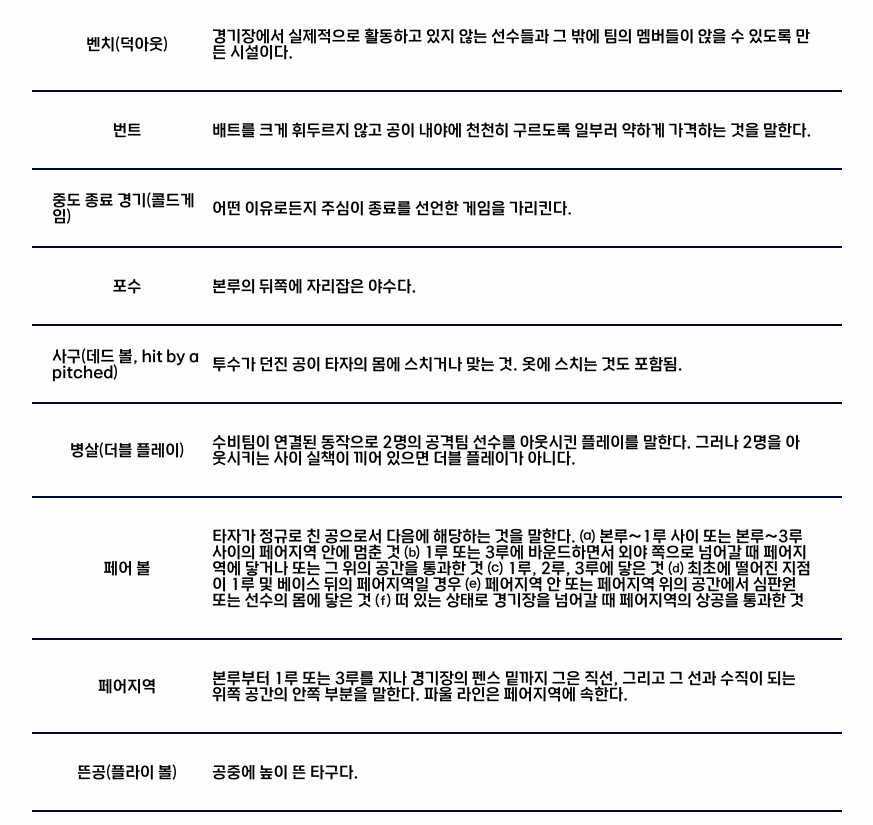
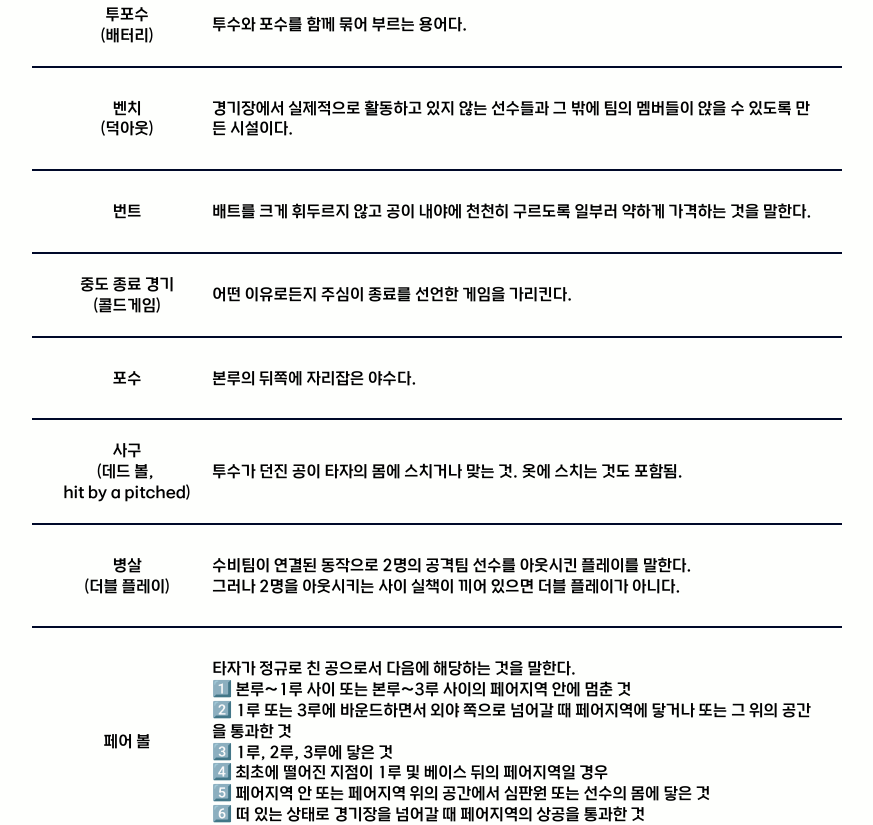
Before and after one commit to rnjsdpwls/Kbopedia, a React (Create React App) app in the folder KBO_FRONT/: page /Dict in a window 1280 px wide. Shown: the part 1001-1826 px from the top of the page, without its empty margins (203-1076 px from the left). Built offline with nearby package versions, Linux system fonts and the light colour scheme.

Commit message:
fix: Resolve problems on Dict page

```diff
--- a/KBO_FRONT/src/components/pages/DictPage/SearchedKeywords.tsx
+++ b/KBO_FRONT/src/components/pages/DictPage/SearchedKeywords.tsx
@@ -10,14 +10,14 @@ type TermsData = {
 
 interface SearchedKeywordsProps {
   searchValue: string;
-  termType: 'basic' | 'advanced';
+  termType: 'basic' | 'advanced' | null;
 }
 
 export default function SearchedKeywords({ searchValue, termType }: SearchedKeywordsProps) {
   const [data, setData] = useState<TermsData[]>([]);
 
   useEffect(() => {
-    const termData = termType === 'basic' ? termsDummy.basic_term : termsDummy.advanced_term;
+    const termData = [...termsDummy.basic_term, ...termsDummy.advanced_term];
 
     const filteredData = termData.filter((item) =>
       item.term.toLowerCase().includes(searchValue.toLowerCase())
--- a/KBO_FRONT/src/components/pages/DictPage/StyledSearchedKeywords.ts
+++ b/KBO_FRONT/src/components/pages/DictPage/StyledSearchedKeywords.ts
@@ -22,14 +22,19 @@ export const ItemTerm = styled.span`
   display: flex;
   justify-content: center;
   align-items: center;
+  text-align: center;
   position: relative;
   width: 150px;
+  white-space: pre-wrap;
+  line-height: 1.3em;
 `;
 
 export const ItemDescription = styled.span`
   position: relative;
   margin: 10px;
   width: 600px;
+  white-space: pre-wrap; // 줄바꿈을 위한
+  line-height: 1.3em;
 `;
 
 export const BtnWords = styled.button`
--- a/KBO_FRONT/src/db/termsData.json
+++ b/KBO_FRONT/src/db/termsData.json
@@ -7,8 +7,8 @@
     },
     {
       "id": 2,
-      "term": "루(베이스)",
-      "description": "주자가 득점하기 위하여 닿아야 하는 4개의 지점을 말한다. 이 용어는 그 지점에 놓인 캔버스 백과 고무재질의 평판(홈 플레이트)을 가리키는 말로 쓰일 경우가 더 많다."
+      "term": "루\n(베이스)",
+      "description": "주자가 득점하기 위하여 닿아야 하는 4개의 지점을 말한다. \n이 용어는 그 지점에 놓인 캔버스 백과 고무재질의 평판(홈 플레이트)을 가리키는 말로 쓰일 경우가 더 많다."
     },
     {
       "id": 3,
@@ -18,7 +18,7 @@
     {
       "id": 4,
       "term": "고의사구",
-      "description": "수비팀이 심판에게 고의4구 의사를 전달하여 타자와 승부하지 않고 타자를 1루로 출루시킴. 더블플레이를 노리거나 잘하는 타자를 상대로 보여주는 플레이."
+      "description": "수비팀이 심판에게 고의4구 의사를 전달하여 타자와 승부하지 않고 타자를 1루로 출루시킴. \n더블플레이를 노리거나 잘하는 타자를 상대로 보여주는 플레이."
     },
     {
       "id": 5,
@@ -32,12 +32,12 @@
     },
     {
       "id": 7,
-      "term": "투포수(배터리)",
+      "term": "투포수\n(배터리)",
       "description": "투수와 포수를 함께 묶어 부르는 용어다."
     },
     {
       "id": 8,
-      "term": "벤치(덕아웃)",
+      "term": "벤치\n(덕아웃)",
       "description": "경기장에서 실제적으로 활동하고 있지 않는 선수들과 그 밖에 팀의 멤버들이 앉을 수 있도록 만든 시설이다."
     },
     {
@@ -47,7 +47,7 @@
     },
     {
       "id": 10,
-      "term": "중도 종료 경기(콜드게임)",
+      "term": "중도 종료 경기\n(콜드게임)",
       "description": "어떤 이유로든지 주심이 종료를 선언한 게임을 가리킨다."
     },
     {
@@ -57,18 +57,18 @@
     },
     {
       "id": 12,
-      "term": "사구(데드 볼, hit by a pitched)",
+      "term": "사구\n(데드 볼, \nhit by a pitched)",
       "description": "투수가 던진 공이 타자의 몸에 스치거나 맞는 것. 옷에 스치는 것도 포함됨."
     },
     {
       "id": 13,
-      "term": "병살(더블 플레이)",
-      "description": "수비팀이 연결된 동작으로 2명의 공격팀 선수를 아웃시킨 플레이를 말한다. 그러나 2명을 아웃시키는 사이 실책이 끼어 있으면 더블 플레이가 아니다."
+      "term": "병살\n(더블 플레이)",
+      "description": "수비팀이 연결된 동작으로 2명의 공격팀 선수를 아웃시킨 플레이를 말한다. \n그러나 2명을 아웃시키는 사이 실책이 끼어 있으면 더블 플레이가 아니다."
     },
     {
       "id": 14,
       "term": "페어 볼",
-      "description": "타자가 정규로 친 공으로서 다음에 해당하는 것을 말한다.\n⒜ 본루~1루 사이 또는 본루~3루 사이의 페어지역 안에 멈춘 것\n⒝ 1루 또는 3루에 바운드하면서 외야 쪽으로 넘어갈 때 페어지역에 닿거나 또는 그 위의 공간을 통과한 것\n⒞ 1루, 2루, 3루에 닿은 것\n⒟ 최초에 떨어진 지점이 1루 및 베이스 뒤의 페어지역일 경우\n⒠ 페어지역 안 또는 페어지역 위의 공간에서 심판원 또는 선수의 몸에 닿은 것\n⒡ 떠 있는 상태로 경기장을 넘어갈 때 페어지역의 상공을 통과한 것"
+      "description": "타자가 정규로 친 공으로서 다음에 해당하는 것을 말한다.\n1️⃣ 본루~1루 사이 또는 본루~3루 사이의 페어지역 안에 멈춘 것\n2️⃣ 1루 또는 3루에 바운드하면서 외야 쪽으로 넘어갈 때 페어지역에 닿거나 또는 그 위의 공간을 통과한 것\n3️⃣ 1루, 2루, 3루에 닿은 것\n4️⃣ 최초에 떨어진 지점이 1루 및 베이스 뒤의 페어지역일 경우\n5️⃣ 페어지역 안 또는 페어지역 위의 공간에서 심판원 또는 선수의 몸에 닿은 것\n6️⃣ 떠 있는 상태로 경기장을 넘어갈 때 페어지역의 상공을 통과한 것"
     },
     {
       "id": 15,
@@ -77,7 +77,7 @@
     },
     {
       "id": 16,
-      "term": "뜬공(플라이 볼)",
+      "term": "뜬공\n(플라이 볼)",
       "description": "공중에 높이 뜬 타구다."
     },
     {
@@ -88,12 +88,12 @@
     {
       "id": 18,
       "term": "파울 볼",
-      "description": "타자가 정규로 친 공으로서 다음에 해당한 것을 말한다.\n⒜ 본루~1루 또는 본루~3루 사이의 파울지역에 멈춘 것\n⒝ 1루 또는 3루를 굴러서 외야 쪽으로 넘어갈 경우 파울지역에 닿으면서 통과하거나 또는 파울지역의 상공을 통과한 것\n⒞ 1루 또는 3루를 넘은 파울지역에 최초로 떨어진 것\n⒟ 파울지역과 그 상공에서 심판원이나 선수의 신체, 그 밖에 지면 이외의 물체에 닿은 것"
+      "description": "타자가 정규로 친 공으로서 다음에 해당한 것을 말한다.\n1️⃣ 본루~1루 또는 본루~3루 사이의 파울지역에 멈춘 것\n2️⃣ 1루 또는 3루를 굴러서 외야 쪽으로 넘어갈 경우 파울지역에 닿으면서 통과하거나 또는 파울지역의 상공을 통과한 것\n3️⃣ 1루 또는 3루를 넘은 파울지역에 최초로 떨어진 것\n4️⃣ 파울지역과 그 상공에서 심판원이나 선수의 신체, 그 밖에 지면 이외의 물체에 닿은 것"
     },
     {
       "id": 19,
       "term": "파울 팁",
-      "description": "타자가 친 공이 날카롭게 배트에 스친 뒤 직접 포수 쪽으로 가서 정규로 포구된 것을 말한다. 포구하지 못한 것은 파울 팁이 아니다. 포구된 모든 파울 팁은 스트라이크이며 볼 인 플레이다."
+      "description": "타자가 친 공이 날카롭게 배트에 스친 뒤 직접 포수 쪽으로 가서 정규로 포구된 것을 말한다. \n포구하지 못한 것은 파울 팁이 아니다. 포구된 모든 파울 팁은 스트라이크이며 볼 인 플레이다."
     },
     {
       "id": 20,
@@ -108,7 +108,7 @@
     {
       "id": 22,
       "term": "투구",
-      "description": "투수가 타자에게 던진 공을 말한다. 투수가 타자에게 던지는 투구를 제외하고 선수가 다른 선수에게 던지는 것은 모두 송구(thrown ball)다."
+      "description": "투수가 타자에게 던진 공을 말한다. \n투수가 타자에게 던지는 투구를 제외하고 선수가 다른 선수에게 던지는 것은 모두 송구다."
     },
     {
       "id": 23,
@@ -117,7 +117,7 @@
     },
     {
       "id": 24,
-      "term": "귀루(리터치)",
+      "term": "귀루\n(리터치)",
       "description": "주자가 규칙이 정한 베이스로 돌아가는 행위를 말한다."
     },
     {
@@ -143,17 +143,17 @@
     {
       "id": 29,
       "term": "스트라이크",
-      "description": "투수의 정규투구로서 심판원이 스트라이크라고 선언한 것을 말한다.\n⒜ 타자가 쳤으나(번트 포함) 투구에 배트가 닿지 않은 것\n⒝ 타자가 치지 않은 투구 가운데 공의 전부 또는 일부분이 스트라이크 존을 통과한 것\n⒞ 노 스트라이크(no strike) 또는 1스트라이크일 때 타자가 친 것이 파울 볼이 된 것\n ⒟ 번트한 것이 파울 볼이 된 것\n ⒠ 타자가 친 공이 타자의 몸이나 옷에 닿은 것 (번트 포함)\n⒡ 스트라이크 존에서 타자에게 닿은 것\n ⒢ 파울 팁이 된 것"
+      "description": "투수의 정규투구로서 심판원이 스트라이크라고 선언한 것을 말한다.\n1️⃣ 타자가 쳤으나(번트 포함) 투구에 배트가 닿지 않은 것\n2️⃣ 타자가 치지 않은 투구 가운데 공의 전부 또는 일부분이 스트라이크 존을 통과한 것\n3️⃣ 노 스트라이크 또는 1스트라이크일 때 타자가 친 것이 파울 볼이 된 것\n4️⃣ 번트한 것이 파울 볼이 된 것\n5️⃣ 타자가 친 공이 타자의 몸이나 옷에 닿은 것 (번트 포함)\n6️⃣ 스트라이크 존에서 타자에게 닿은 것\n7️⃣ 파울 팁이 된 것"
     },
     {
       "id": 30,
       "term": "스트라이크 존",
-      "description": "유니폼의 어깨 윗부분과 바지 윗부분 중간의 수평선을 상한선으로 하고, 무릎 아랫부분을 하한선으로 하는 홈 베이스 상공을 말한다. 스트라이크 존은 투구를 치려는 타자의 스탠스에 따라 결정된다."
+      "description": "유니폼의 어깨 윗부분과 바지 윗부분 중간의 수평선을 상한선으로 하고, 무릎 아랫부분을 하한선으로 하는 홈 베이스 상공을 말한다. \n스트라이크 존은 투구를 치려는 타자의 스탠스에 따라 결정된다."
     },
     {
       "id": 31,
       "term": "태그",
-      "description": "야수가 손이나 글러브로 확실하게 공을 잡고 자신의 신체를 베이스에 대는 행위 또는 공으로 주자에 대는 행위 또는 확실하게 공을 쥔 손이나 글러브(끈은 포함하지 않음)로 주자에 대는 행위를 말한다. 단, 베이스나 주자를 태그하는 동시에 또는 직후에 야수가 공을 떨어뜨리는 경우는 태그가 아니다. 태그의 정당함을 분명히 하기 위하여 야수가 확실히 공을 잡고 있다는 사실이 충분히 인정될 만큼 공을 잡고 있어야 한다. 그러나 야수가 태그를 하고 송구동작으로 이어지는 도중 공을 떨어뜨렸을 경우 해당 태그는 인정된다. 선수가 착용하고 있는 장신구(예 : 목걸이, 팔찌 등)는 해당 선수의 신체 일부분으로 간주하지 않는다."
+      "description": "야수가 손이나 글러브로 확실하게 공을 잡고 자신의 신체를 베이스에 대는 행위 또는 공으로 주자에 대는 행위 또는 확실하게 공을 쥔 손이나 글러브(끈은 포함하지 않음)로 주자에 대는 행위를 말한다. \n단, 베이스나 주자를 태그하는 동시에 또는 직후에 야수가 공을 떨어뜨리는 경우는 태그가 아니다. \n태그의 정당함을 분명히 하기 위하여 야수가 확실히 공을 잡고 있다는 사실이 충분히 인정될 만큼 공을 잡고 있어야 한다. \n그러나 야수가 태그를 하고 송구동작으로 이어지는 도중 공을 떨어뜨렸을 경우 해당 태그는 인정된다. \n선수가 착용하고 있는 장신구(예: 목걸이, 팔찌 등)는 해당 선수의 신체 일부분으로 간주하지 않는다."
     },
     {
       "id": 32,
@@ -172,7 +172,7 @@
     },
     {
       "id": 35,
-      "term": "폭투(와일드 피치)",
+      "term": "폭투\n(와일드 피치)",
       "description": "포수가 보통 수비로는 처리할 수 없을 정도로 높거나 낮거나 옆으로 빠진 투수의 정규투구를 말한다."
     },
     {
@@ -190,27 +190,27 @@
     {
       "id": 2,
       "term": "코치",
-      "description": "- 수석코치(감독대행), 타격코치, 투수코치, 불펜코치, 주루코치, 수비코치 등등\n유니폼을 입은 팀의 일원으로서 베이스 코치로서의 임무 뿐 아니라 감독이 지정한 직무를 수행하기 위해 감독이 지명한 사람이다."
+      "description": "코치 종류 : 수석코치(감독대행), 타격코치, 투수코치, 불펜코치, 주루코치, 수비코치 등\n유니폼을 입은 팀의 일원으로서 베이스 코치로서의 임무 뿐 아니라 감독이 지정한 직무를 수행하기 위해 감독이 지명한 사람이다."
     },
     {
       "id": 3,
-      "term": "연속경기(더블헤더)",
-      "description": "두 경기를 잇달아 펼치는 것을 말한다. 이런 대전은 미리 일정에 짜여 있을 때도 있고 일정 변경에 따른 때도 있다."
+      "term": "연속경기\n(더블헤더)",
+      "description": "두 경기를 잇달아 펼치는 것을 말한다. \n이런 대전은 미리 일정에 짜여 있을 때도 있고 일정 변경에 따른 때도 있다."
     },
     {
       "id": 4,
       "term": "야수선택",
-      "description": "페어 땅볼을 잡은 야수가 1루에서 타자주자를 아웃시키는 대신, 앞의 주자를 아웃시키려고 다른 베이스에 송구하는 행위를 말한다. 또한  ⒜ 안타를 친 타자주자가 선행주자를 아웃시키려는 야수의 다른 베이스로의 송구를 틈타 1개 또는 그 이상의 진루를 한 경우 ⒝ 어느 주자가 도루나 실책에 의하지 않고 다른 주자를 아웃시키려는 야수의 다른 베이스로의 송구를 틈타 진루하였을 경우  ⒞ 도루를 노린 주자가 수비팀이 무관심한 탓으로 아무런 수비행위를 하지 않은 사이에 진루하였을 경우 등"
+      "description": "페어 땅볼을 잡은 야수가 1루에서 타자주자를 아웃시키는 대신, 앞의 주자를 아웃시키려고 다른 베이스에 송구하는 행위를 말한다.\n1️⃣ 안타를 친 타자주자가 선행주자를 아웃시키려는 야수의 다른 베이스로의 송구를 틈타 1개 또는 그 이상의 진루를 한 경우 \n2️⃣ 어느 주자가 도루나 실책에 의하지 않고 다른 주자를 아웃시키려는 야수의 다른 베이스로의 송구를 틈타 진루하였을 경우 \n3️⃣ 도루를 노린 주자가 수비팀이 무관심한 탓으로 아무런 수비행위를 하지 않은 사이에 진루하였을 경우 등"
     },
     {
       "id": 5,
       "term": "인필드 플라이",
-      "description": "무사 또는 1사에 주자 1·2루 또는 만루일 때 타자가 친 것이 플라이 볼(직선타구 또는 번트한 것이 떠올라 플라이 볼이 된 것은 제외)이 되어 내야수가 평범한 수비로 포구할 수 있는 것을 말한다. 이런 상황에서 투수, 포수는 물론 내야에 자리잡은 외야수는 이 규칙의 취지에 따라 모두 내야수로 간주한다. 심판원은 타구가 명백히 인필드 플라이라고 판단했을 경우는 주자를 보호하기 위해 곧바로 ‘인필드 플라이’를 선고하여야 한다. 그리고 타구가 베이스 라인 부근으로 떠올랐을 때는 ‘인필드 플라이 이프 페어’를 선고하여야 한다.  인필드 플라이가 선고되더라도 볼 인 플레이다. 따라서 주자는 플라이 볼이 잡힐 위험을 무릅쓰고 진루할 수 있고, 보통의 플라이 볼과 마찬가지로 리터치한 후 다음 베이스를 향해 뛸 수도 있다. 그리고 타구가 파울 볼이 되면 다른 파울 볼과 같이 취급된다.  인필드 플라이로 선고된 타구가 내야에 떨어진 후 아무에게도 닿지 않은 채 바운드를 일으켜 파울 볼이 됐다면 인필드 플라이가 성립되지 않는다.  반면 최초에 베이스 라인 밖에 떨어진 타구가 아무에게도 닿지 않은 채 바운드를 일으켜 페어지역으로 들어와 페어 볼이 되면 인필드 플라이가 성립된다."
+      "description": "무사 또는 1사에 주자 1·2루 또는 만루일 때 타자가 친 것이 플라이 볼(직선타구 또는 번트한 것이 떠올라 플라이 볼이 된 것은 제외)이 되어 내야수가 평범한 수비로 포구할 수 있는 것을 말한다.\n인필드 플라이가 선고되더라도 볼 인 플레이다.\n따라서 주자는 플라이 볼이 잡힐 위험을 무릅쓰고 진루할 수 있고, 보통의 플라이 볼과 마찬가지로 리터치한 후 다음 베이스를 향해 뛸 수도 있다.\n타구가 파울 볼이 되면 다른 파울 볼과 같이 취급된다."
     },
     {
       "id": 6,
       "term": "방해",
-      "description": "⒜ 공격 측의 방해  공격팀 선수가 플레이를 하려는 야수를 방해하거나 가로막거나 저지하거나 혼란시키는 행위이다.⒝ 수비 측의 방해  투구를 치려는 타자를 방해하는 야수의 행위를 말한다.   ⒞ 심판원의 방해 ⑴ 도루를 저지하려는 포수의 송구동작을 주심이 방해하였을 경우  ⑵ 타구가 야수(투수 제외)를 통과하기 전에 페어지역에서 심판원에게 닿았을 경우  ⒟ 관중의 방해 관중이 경기장 안으로 몸을 내밀거나 경기장 안으로 들어와 인 플레이의 공에 닿았을 경우 어떠한 방해이든지 볼 데드가 된다. "
+      "description": "1️⃣ 공격 측의 방해  공격팀 선수가 플레이를 하려는 야수를 방해하거나 가로막거나 저지하거나 혼란시키는 행위이다.\n2️⃣ 수비 측의 방해 투구를 치려는 타자를 방해하는 야수의 행위를 말한다.\n3️⃣ 심판원의 방해 \n    👉 도루를 저지하려는 포수의 송구동작을 주심이 방해하였을 경우  \n    👉 타구가 야수(투수 제외)를 통과하기 전에 페어지역에서 심판원에게 닿았을 경우  \n4️⃣ 관중의 방해 관중이 경기장 안으로 몸을 내밀거나 경기장 안으로 들어와 인 플레이의 공에 닿았을 경우 어떠한 방해이든지 볼 데드가 된다. "
     },
     {
       "id": 7,
@@ -229,8 +229,8 @@
     },
     {
       "id": 10,
-      "term": "삼중살(트리플 플레이)",
-      "description": "수비팀이 연속된 동작으로 3명의 공격팀 선수를 아웃시킨 플레이다. 그러나 풋아웃 사이에 실책이 끼어 있는 것은 트리플 플레이가 아니다."
+      "term": "삼중살\n(트리플 플레이)",
+      "description": "수비팀이 연속된 동작으로 3명의 공격팀 선수를 아웃시킨 플레이다. \n그러나 풋아웃 사이에 실책이 끼어 있는 것은 트리플 플레이가 아니다."
     }
   ]
 }
```
Also changed, not shown: KBO_FRONT/src/components/pages/DictPage/Dict.tsx (+6 -7 lines), KBO_FRONT/src/components/pages/DictPage/StyledDict.ts (+5 -3 lines).
